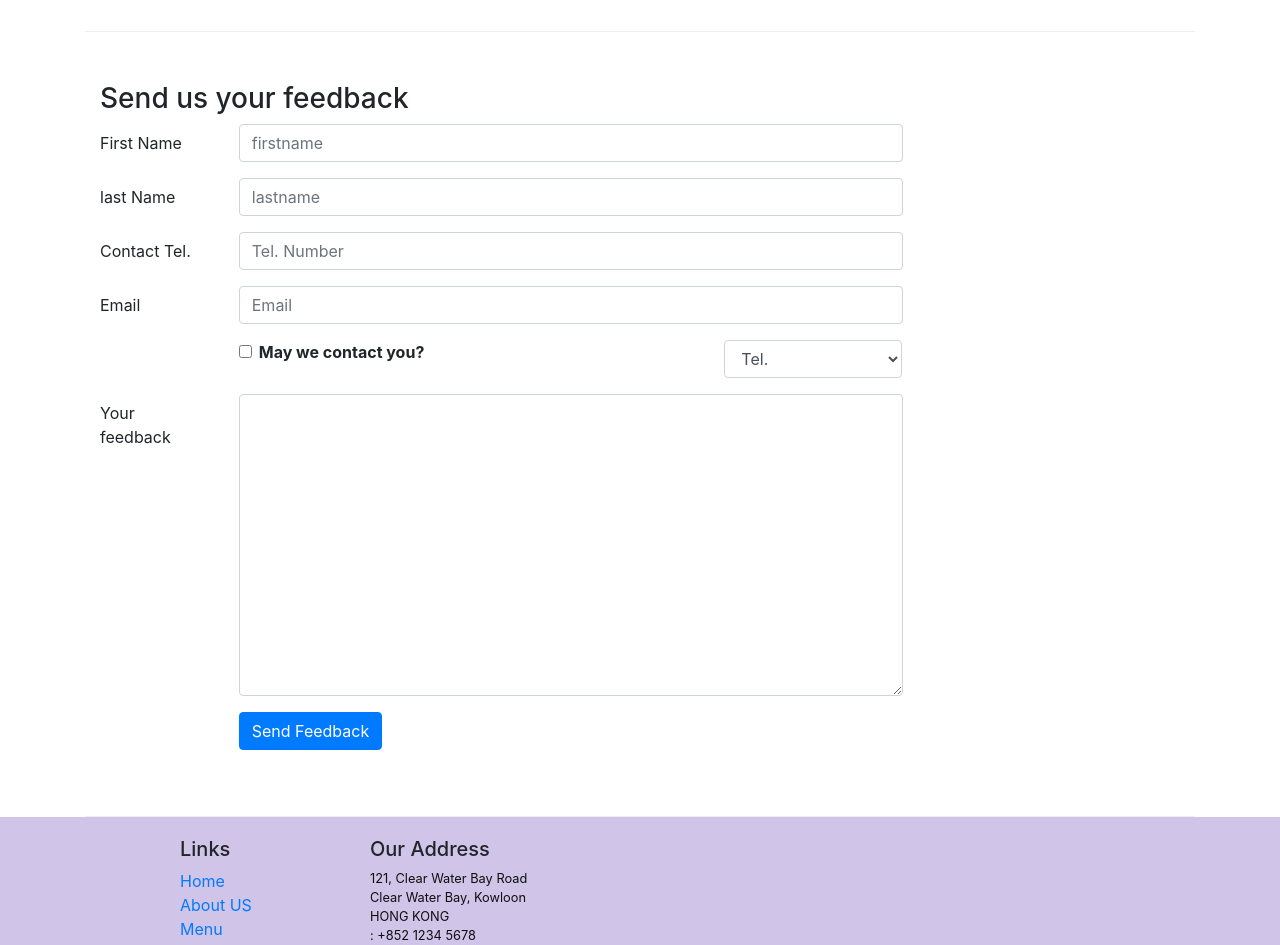
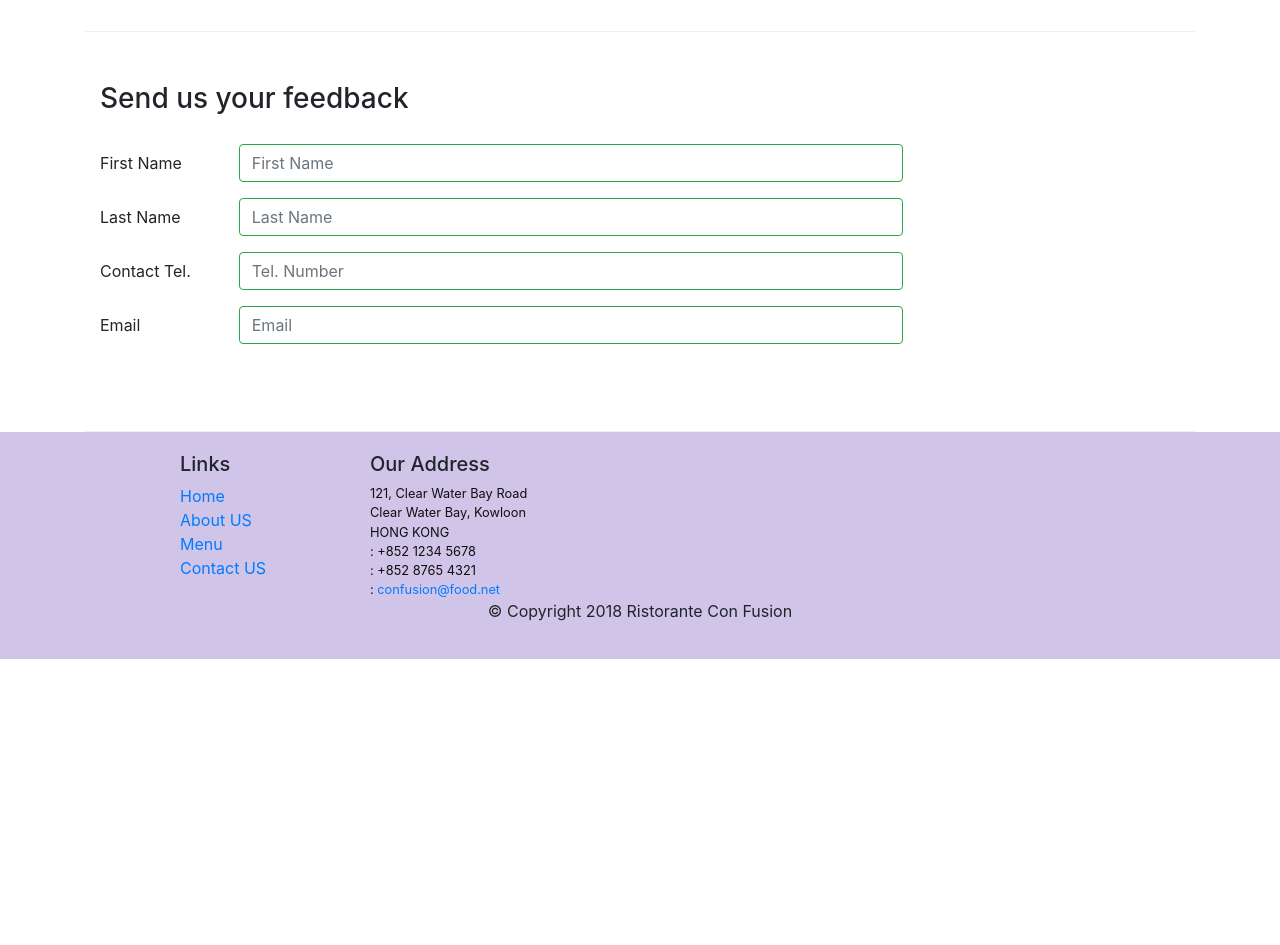
Before and after one commit to XmayRog/React, a React (Create React App) app: page /contactus in a window 1280 px wide. Shown: the part 840-1785 px from the top of the page. After the commit the page ends 1499 px from the top, so only its background shows below. Built offline with nearby package versions, Linux system fonts and the light colour scheme; the HTML template or start-up script is replaced by a standard one.

Commit message:
Controled form manav check error

```diff
--- a/src/components/ContactComponent.js
+++ b/src/components/ContactComponent.js
@@ -1,5 +1,5 @@
 import React, { Component } from 'react';
-import { Breadcrumb, BreadcrumbItem, Button, Form , FormGroup , Label, Input, Col } from 'reactstrap';
+import { Breadcrumb, BreadcrumbItem, Button, Form , FormFeedback, FormGroup , Label, Input, Col } from 'reactstrap';
 import { Link } from 'react-router-dom';
 
 class Contact extends Component {
@@ -14,10 +14,17 @@
             email: '',
             agree: false,
             contactType: 'Tel.',
-            message: ''
+            message: '',
+            touched: {
+                firstname: false,
+                lastname: false,
+                telname: false,
+                email: false
+            }
         }
         this.handleSubmit = this.handleSubmit.bind(this);
         this.handleInputChange = this.handleInputChange.bind(this);
+        this.handleBlur = this.handleBlur.bind(this);
     }
 
     handleInputChange(event) {
@@ -36,7 +43,45 @@
         alert("Current state is" + JSON.stringify(this.state));
         event.preventDefault();
     }
+
+    handleBlur = (field) => (evt) => {
+        this.setState({
+            touched: { ...this.state.touched, [field]: true }
+        });
+    }
+
+    validate(firstname, lastname, email, telnum) {
+        const errors = {
+            firstname: '',
+            lastname: '',
+            telnum: '',
+            email: ''
+        };
+
+        if (this.state.touched.firstname && firstname.length < 3)
+            errors.firstname = 'First Name should be >= 3 characters';
+        else if (this.state.touched.firstname && firstname.length > 10)
+            errors.firstname = 'First Name should be <= 10 characters';
+
+        if (this.state.touched.lastname && lastname.length < 3)
+            errors.lastname = 'Last Name should be >= 3 characters';
+        else if (this.state.touched.lastname && lastname.length > 10)
+            errors.lastname = 'Last Name should be <= 10 characters';
+
+        const reg = /^\d+$/;
+        if (this.state.touched.telnum && !reg.test(telnum))
+            errors.telnum = 'Tel. Number should contain only numbers';
+
+        if(this.state.touched.email && email.split('').filter(x => x === '@').length !== 1)
+            errors.email = 'Email should contain a @';
+
+        return errors;
+    }
+
     render() {
+
+        const errors = this.validate(this.state.firstname, this.state.lastname, this.state.telnum, this.state.email);
+
         return(
             <div className="container">
                 <div className='row'>
@@ -82,63 +127,55 @@
                     <div className="col-12 col-md-9">
                         <Form onSubmit={this.state.handleSubmit}>
                             <FormGroup row>
-                                <Label htmlfor="firstname" md={2}>First Name</Label>
+                                <Label htmlFor="firstname" md={2}>First Name</Label>
                                 <Col md={10}>
-                                    <Input type="text" id="firstname" name="firstname" placeholder="firstname" value={this.state.firstname}
-                                    onChange={this.handleInputChange} />
+                                    <Input type="text" id="firstname" name="firstname"
+                                        placeholder="First Name"
+                                        value={this.state.firstname}
+                                        valid={errors.firstname === ''}
+                                        invalid={errors.firstname !== ''}
+                                        onBlur={this.handleBlur('firstname')}
+                                        onChange={this.handleInputChange} />
+                                    <FormFeedback>{errors.firstname}</FormFeedback>
                                 </Col>
                             </FormGroup>
                             <FormGroup row>
-                                <Label htmlfor="lastname" md={2}>last Name</Label>
+                                <Label htmlFor="lastname" md={2}>Last Name</Label>
                                 <Col md={10}>
-                                    <Input type="text" id="lastname" name="lastname" placeholder="lastname" value={this.state.lastname}
-                                    onChange={this.handleInputChange} />
+                                    <Input type="text" id="lastname" name="lastname"
+                                        placeholder="Last Name"
+                                        value={this.state.lastname}
+                                        valid={errors.lastname === ''}
+                                        invalid={errors.lastname !== ''}
+                                        onBlur={this.handleBlur('lastname')}
+                                        onChange={this.handleInputChange} />
+                                    <FormFeedback>{errors.lastname}</FormFeedback>
                                 </Col>
                             </FormGroup>
                             <FormGroup row>
-                                <Label htmlfor="telnum" md={2}>Contact Tel. </Label>
+                                <Label htmlFor="telnum" md={2}>Contact Tel.</Label>
                                 <Col md={10}>
-                                    <Input type="tel" id="telnum" name="telnum" placeholder="Tel. Number" value={this.state.telnum}
-                                    onChange={this.handleInputChange} />
+                                    <Input type="tel" id="telnum" name="telnum"
+                                        placeholder="Tel. Number"
+                                        value={this.state.telnum}
+                                        valid={errors.telnum === ''}
+                                        invalid={errors.telnum !== ''}
+                                        onBlur={this.handleBlur('telnum')}
+                                        onChange={this.handleInputChange} />
+                                    <FormFeedback>{errors.telnum}</FormFeedback>
                                 </Col>
                             </FormGroup>
                             <FormGroup row>
-                                <Label htmlfor="email" md={2}>Email</Label>
+                                <Label htmlFor="email" md={2}>Email</Label>
                                 <Col md={10}>
-                                    <Input type="email" id="email" name="email" placeholder="Email" value={this.state.email}
-                                    onChange={this.handleInputChange} />
-                                </Col>
-                            </FormGroup>
-                            <FormGroup row>
-                                <Col md={{size: 6, offset: 2}}>
-                                    <FormGroup check>
-                                        <Label check>
-                                            <Input type="checkbox" name="agree" checked={this.state.agree}
-                                            onChange={this.handleInputChange} /> {' '}<strong>May we contact you?</strong>
-                                        </Label>
-                                    </FormGroup>
-                                </Col>
-                                <Col md={{size: 3, offset: 1}}>
-                                    <Input type="select" anme="conatactType" value={this.state.contactType}
-                                    onChange={this.handleInputChange}>
-                                        <option>Tel.</option>
-                                        <option>Email</option>
-                                    </Input>
-                                </Col>
-
-                            </FormGroup>
-                            <FormGroup row>
-                                <Label htmlfor="message" md={2}>Your feedback</Label>
-                                <Col md={10}>
-                                    <Input type="textarea" id="message" name="message" rows="12" value={this.state.message}
-                                    onChange={this.handleInputChange} />
-                                </Col>
-                            </FormGroup>
-                            <FormGroup row>
-                                <Col md={{size: 10, offset: 2}}>
-                                    <Button type="submit" color="primary">Send Feedback
-
-                                    </Button>
+                                    <Input type="email" id="email" name="email"
+                                        placeholder="Email"
+                                        value={this.state.email}
+                                        valid={errors.email === ''}
+                                        invalid={errors.email !== ''}
+                                        onBlur={this.handleBlur('email')}
+                                        onChange={this.handleInputChange} />
+                                    <FormFeedback>{errors.email}</FormFeedback>
                                 </Col>
                             </FormGroup>
                         </Form>
```
